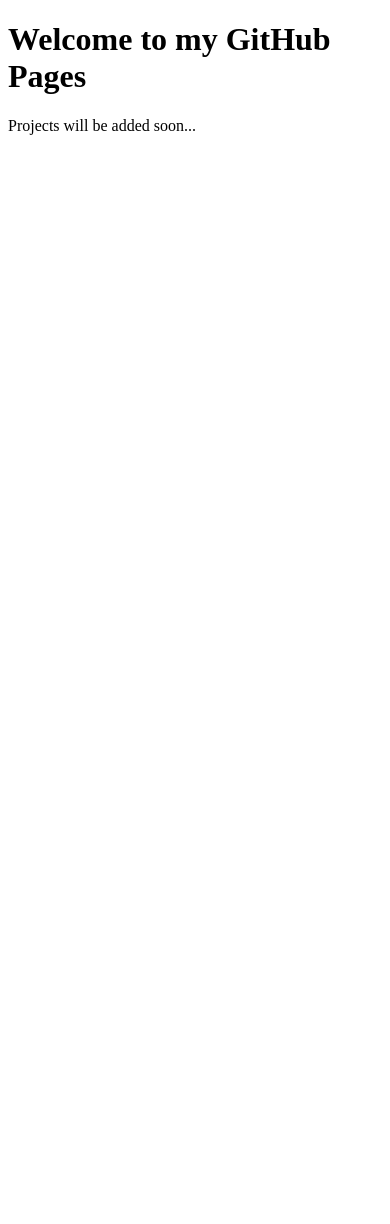
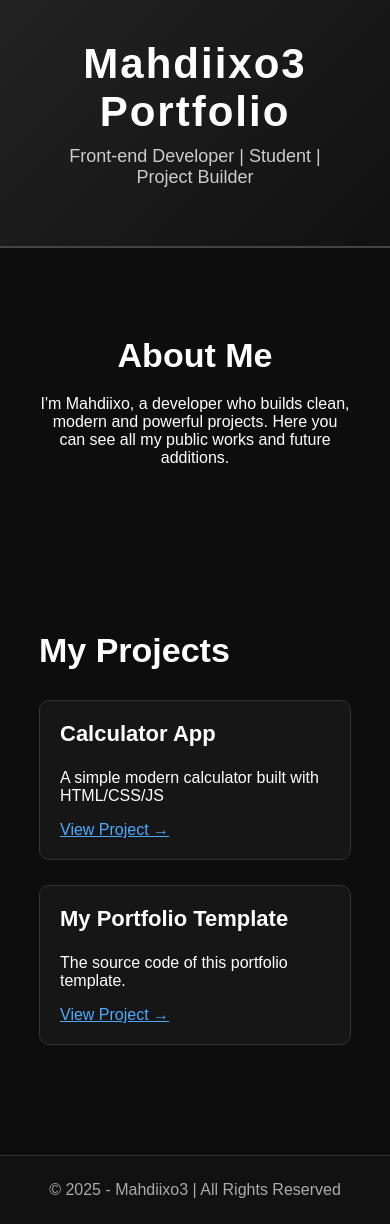
Before and after one commit to mahdiixo3/mahdiixo3.github.io, a plain HTML site: page index.html in a window 390 px wide. Before the commit the page ends 844 px from the top, so only its background shows below. Drawn offline with Linux system fonts and the light colour scheme.

Commit message:
Enhance index.html with responsive design and styles
Added viewport meta tag and improved styling for the portfolio page.

```diff
--- a/index.html
+++ b/index.html
@@ -1,11 +1,137 @@
 <!DOCTYPE html>
-<html>
+<html lang="en">
 <head>
   <meta charset="UTF-8" />
-  <title>Mahdiixo3</title>
+  <meta name="viewport" content="width=device-width, initial-scale=1.0" />
+  <title>Mahdiixo3 Portfolio</title>
+
+  <style>
+    body {
+      margin: 0;
+      font-family: Arial, sans-serif;
+      background: #0d0d0d;
+      color: white;
+      scroll-behavior: smooth;
+    }
+
+    header {
+      padding: 40px;
+      text-align: center;
+      background: linear-gradient(135deg, #222, #111);
+      border-bottom: 2px solid #444;
+    }
+
+    header h1 {
+      font-size: 42px;
+      margin: 0;
+      letter-spacing: 2px;
+    }
+
+    header p {
+      margin-top: 10px;
+      color: #ccc;
+      font-size: 18px;
+    }
+
+    .section {
+      padding: 60px 10%;
+    }
+
+    /* About Section */
+    #about {
+      text-align: center;
+    }
+
+    #about h2 {
+      font-size: 34px;
+      margin-bottom: 20px;
+    }
+
+    /* Projects Section */
+    #projects h2 {
+      font-size: 34px;
+      margin-bottom: 30px;
+    }
+
+    .projects-grid {
+      display: grid;
+      grid-template-columns: repeat(auto-fit, minmax(250px, 1fr));
+      gap: 25px;
+    }
+
+    .project-card {
+      background: #161616;
+      padding: 20px;
+      border-radius: 10px;
+      border: 1px solid #333;
+      transition: 0.3s;
+    }
+
+    .project-card:hover {
+      transform: translateY(-8px);
+      background: #1e1e1e;
+    }
+
+    .project-card h3 {
+      margin-top: 0;
+      font-size: 22px;
+    }
+
+    /* Footer */
+    footer {
+      text-align: center;
+      padding: 25px;
+      background: #111;
+      margin-top: 50px;
+      border-top: 1px solid #333;
+      color: #aaa;
+    }
+  </style>
 </head>
+
 <body>
-  <h1>Welcome to my GitHub Pages</h1>
-  <p>Projects will be added soon...</p>
+
+  <header>
+    <h1>Mahdiixo3 Portfolio</h1>
+    <p>Front-end Developer | Student | Project Builder</p>
+  </header>
+
+  <!-- About Section -->
+  <section id="about" class="section">
+    <h2>About Me</h2>
+    <p>
+      I'm Mahdiixo, a developer who builds clean, modern and powerful projects.
+      Here you can see all my public works and future additions.
+    </p>
+  </section>
+
+  <!-- Projects Section -->
+  <section id="projects" class="section">
+    <h2>My Projects</h2>
+
+    <div class="projects-grid">
+
+      <!-- Example Project Card -->
+      <div class="project-card">
+        <h3>Calculator App</h3>
+        <p>A simple modern calculator built with HTML/CSS/JS</p>
+        <a href="calculator/" style="color:#4eaaff;">View Project →</a>
+      </div>
+
+      <div class="project-card">
+        <h3>My Portfolio Template</h3>
+        <p>The source code of this portfolio template.</p>
+        <a href="#" style="color:#4eaaff;">View Project →</a>
+      </div>
+
+      <!-- Add More Projects Here -->
+
+    </div>
+  </section>
+
+  <footer>
+    © 2025 - Mahdiixo3 | All Rights Reserved
+  </footer>
+
 </body>
 </html>
```
